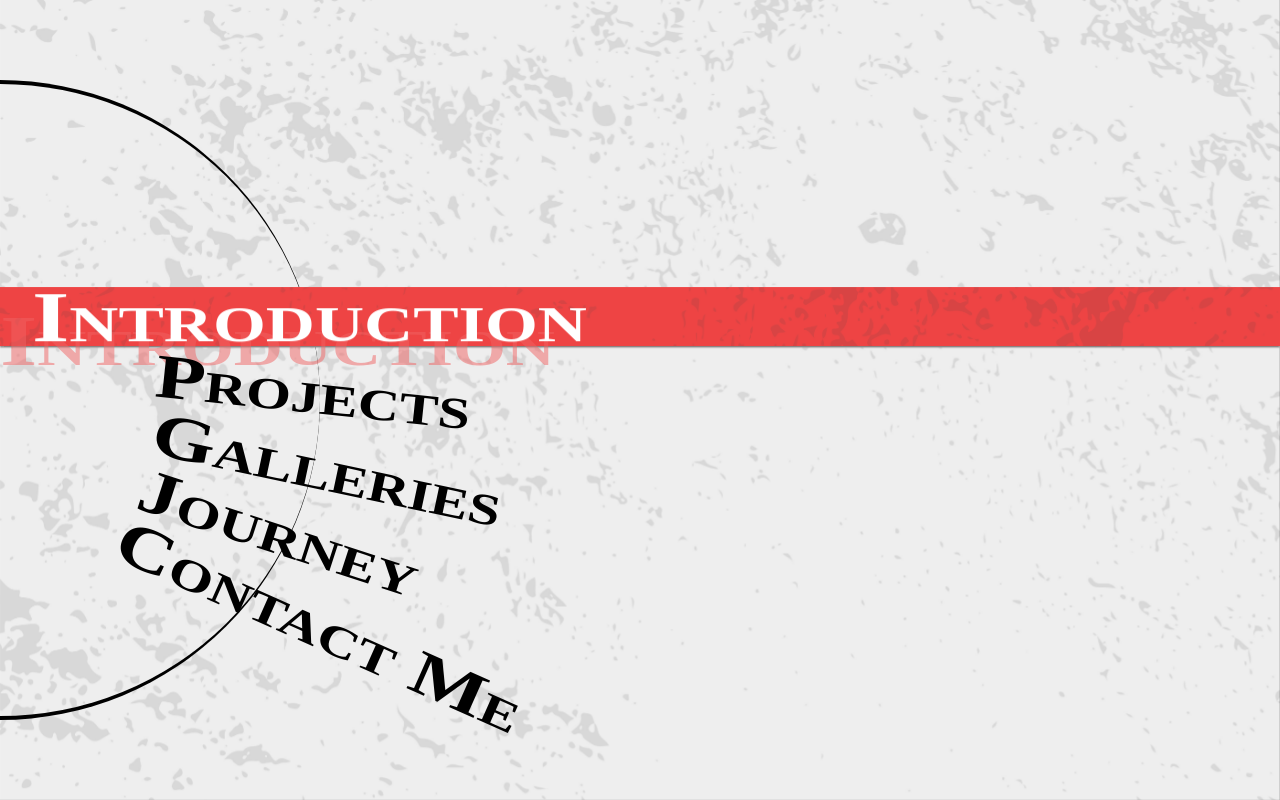
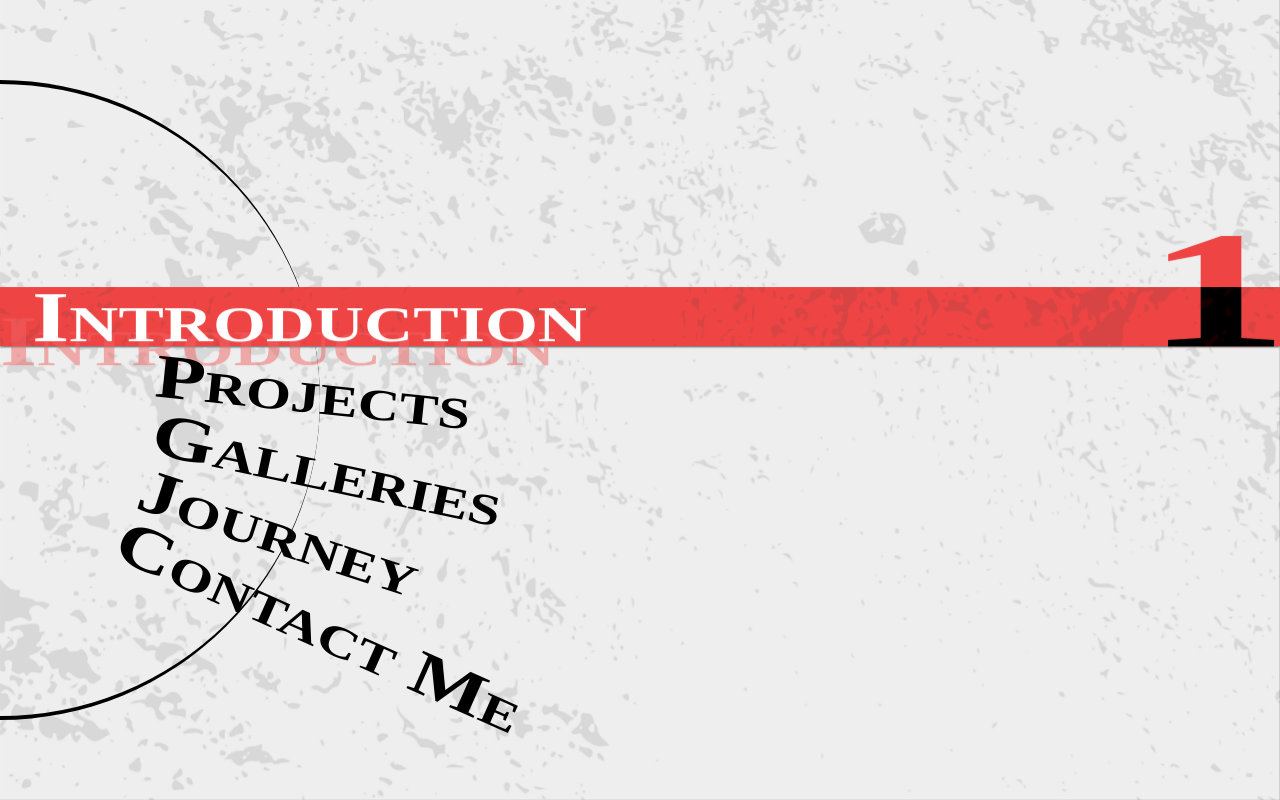
Before and after one commit to lluuvvii/my-personal-web-nextjs, a Next.js app: page /menutest in a window 1280 px wide. Built offline with nearby package versions, Linux system fonts and the light colour scheme.

Commit message:
add number selection index

```diff
--- a/src/app/components/selectMenu/Menus.tsx
+++ b/src/app/components/selectMenu/Menus.tsx
@@ -140,7 +140,6 @@ export default function SelectMenu() {
                 position: 'relative',
                 transformOrigin: `0% 50%`,
                 marginTop: index === 0 ? null : { xs: '-0.5rem', sm: '-0.7rem', md: '-0.9rem', lg: '-1.1rem' },
-                perspective: '100dvh'
               }}>
               {selectedIndex === index && completeAnimation1 ?
                 <>
@@ -190,6 +189,32 @@ export default function SelectMenu() {
                   </Box>
                 </>
                 : null}
+              {selectedIndex === index && completeAnimation1 ?
+                <Typography
+                  component={motion.div}
+                  initial={{ opacity: 0, x: '5rem', scale: '6, 3.5' }}
+                  animate={{ opacity: 1, x: '0' }}
+                  transition={{
+                    ease: 'easeInOut',
+                    duration: 0.2
+                  }}
+                  variant='h4'
+                  sx={{
+                    right: { xs: '1.7rem', sm: '2.2rem', md: '2.7rem', lg: '3.2rem' },
+                    bottom: { xs: '0.7rem', sm: '0.9rem', md: '1.3rem', lg: '1.7rem' },
+                    position: 'fixed',
+                    fontSize: { xs: '1.5rem', sm: '2rem', md: '2.5rem', lg: '3rem' },
+                    fontVariant: 'small-caps',
+                    fontFamily: 'serif',
+                    fontWeight: 'bold',
+                    textAlign: 'end',
+                    color: '#ef4444',
+                    mixBlendMode: 'difference'
+                  }}
+                >
+                  {index + 1}
+                </Typography>
+                : null}
               <Typography
                 variant='h4'
                 sx={{
```
